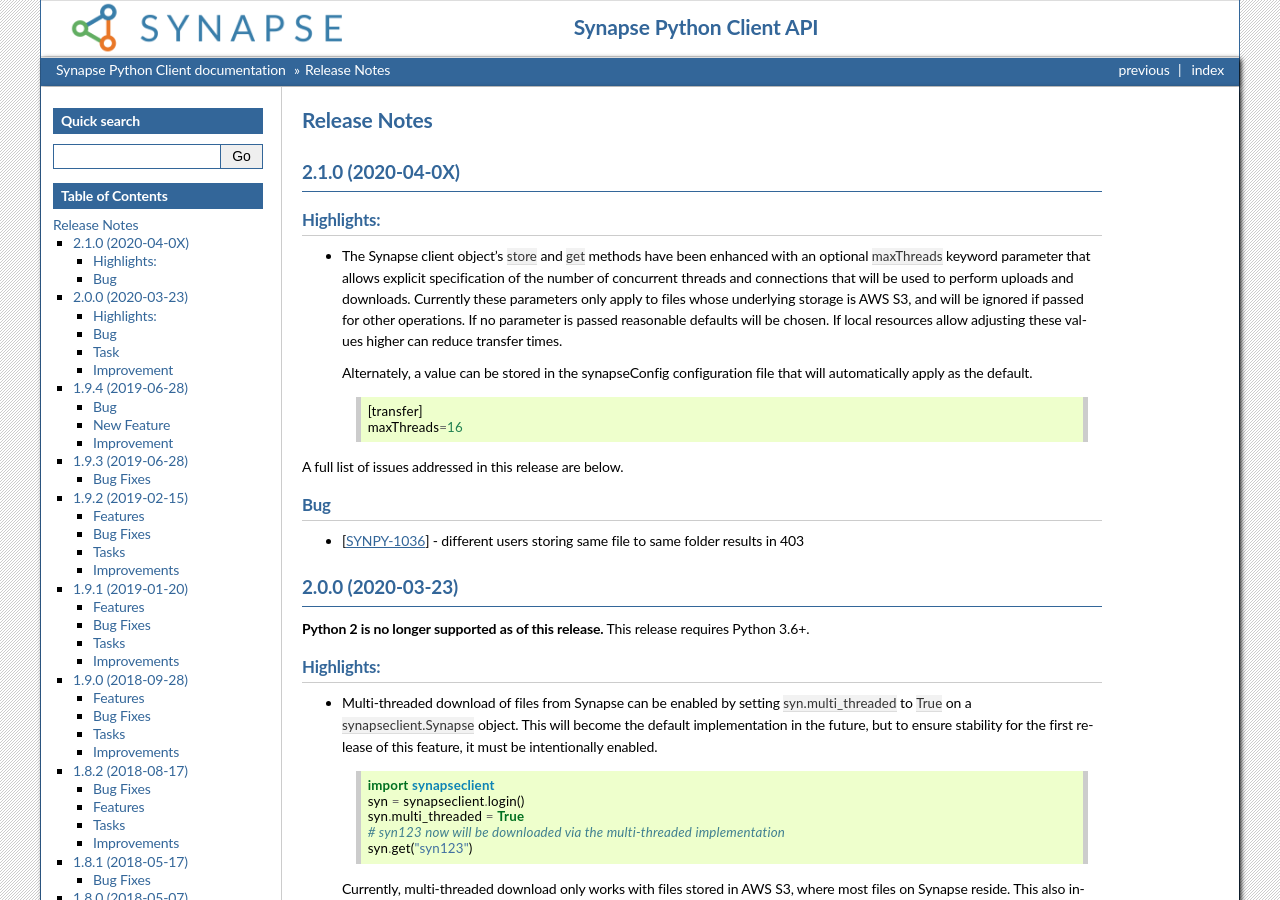
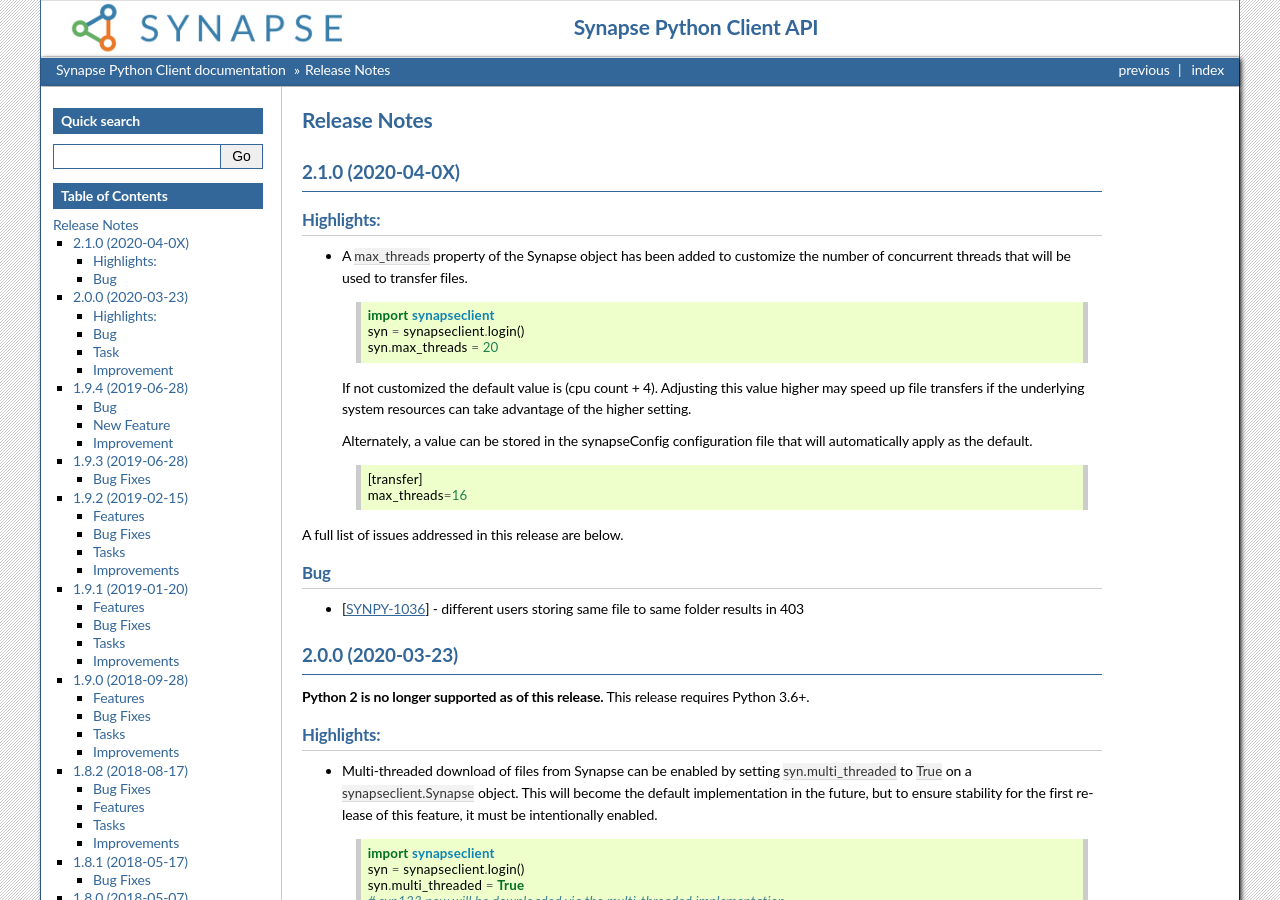
Before and after one commit to Sage-Bionetworks/synapsePythonClient, a Sphinx documentation site: the page built from docs/news.rst, in a window 1280 px wide and 900 px high. Built offline with Sphinx 7.4.7, drawn with Linux system fonts in a browser that asks for light colours; the version number could not be read and is left out.

Commit message:
update doc to reflect max_threads on Synapse

```diff
--- a/docs/news.rst
+++ b/docs/news.rst
@@ -8,12 +8,18 @@
 Highlights:
 ----------------
 
-- The Synapse client object's :code:`store` and :code:`get` methods have been enhanced with an optional
-  :code:`maxThreads` keyword parameter that allows explicit specification of the number of concurrent threads
-  and connections that will be used to perform uploads and downloads. Currently these parameters only apply
-  to files whose underlying storage is AWS S3, and will be ignored if passed for other operations. If no parameter
-  is passed reasonable defaults will be chosen. If local resources allow adjusting these values higher can reduce
-  transfer times.
+- A :code:`max_threads` property of the Synapse object has been added to customize the number of concurrent threads
+  that will be used to transfer files.
+
+  .. code-block:: python
+
+    import synapseclient
+    syn = synapseclient.login()
+    syn.max_threads = 20
+
+  If not customized the default value is (cpu count + 4). Adjusting this value
+  higher may speed up file transfers if the underlying system resources can take advantage of the higher setting.
+
 
   Alternately, a value can be stored in the synapseConfig configuration file that will automatically apply
   as the default.
@@ -21,7 +27,7 @@
   .. code-block::
 
      [transfer]
-     maxThreads=16
+     max_threads=16
 
 A full list of issues addressed in this release are below.
 
```
